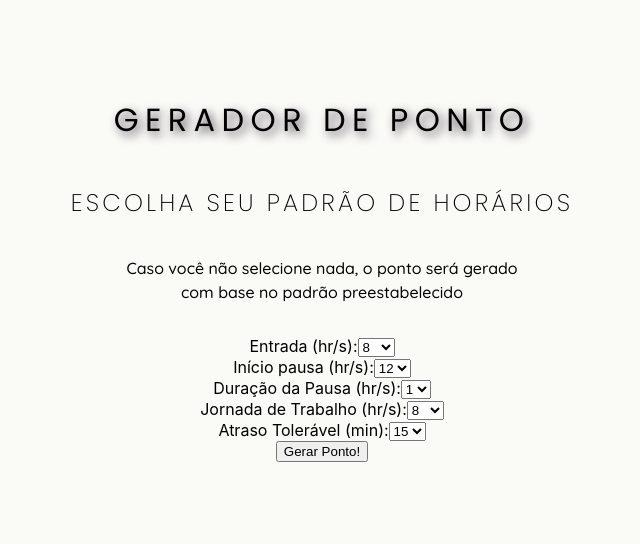
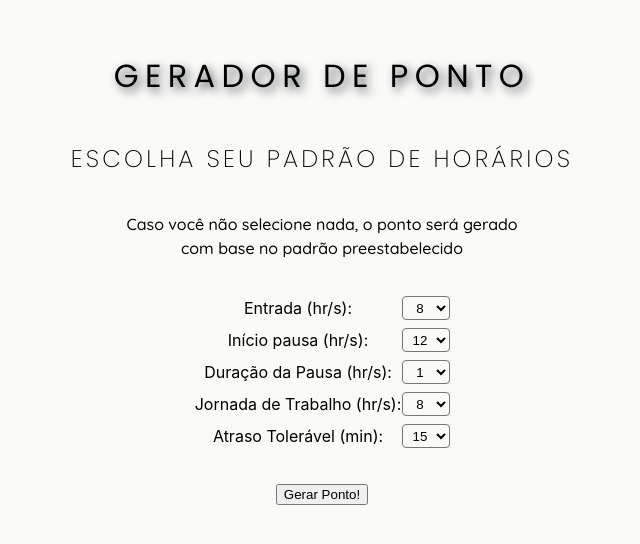
Before and after one commit to btex88/timesheet-generator, a React (Create React App) app: page / in a window 1280 px wide. Shown: the part 132-676 px from the top of the page, without its empty margins (318-958 px from the left). Built offline with nearby package versions, Linux system fonts and the light colour scheme.

Commit message:
Style/Input - Positioning and sizing

```diff
--- a/src/components/Input/Input.jsx
+++ b/src/components/Input/Input.jsx
@@ -1,5 +1,6 @@
 import React from 'react';
 import PropTypes from 'prop-types';
+import styles from './Input.module.css'
 
 class Input extends React.Component {
   constructor(props) {
@@ -44,9 +45,10 @@ class Input extends React.Component {
       <>
         { visibility
         ? <></>
-        : <div className="container">
-          <label htmlFor={this.state.label}>{this.state.name}</label>
+        : <div className={styles.container}>
+          <span className={styles.labelText}>{this.state.name}</span>
           <select
+            className={styles.dropdownMenu}
             defaultValue={this.state.default}
             onChange={this.handleChange}
           >
--- /dev/null
+++ b/src/components/Input/Input.module.css
@@ -0,0 +1,32 @@
+.container {
+  min-width: 16rem;
+  height: 2rem;
+  display: flex;
+  justify-content: space-around;
+  flex-direction: row;
+  flex-wrap: nowrap;
+  align-items: center;
+  align-content: center;
+}
+
+.labelText {
+  text-align: center;
+  line-height: 2rem;
+  height: 2rem;
+  width: 13rem;
+}
+
+.dropdownMenu {
+  display: grid;
+  cursor: pointer;
+  text-align: center;
+  width: 3rem;
+  height: 1.5rem;
+  border-radius: 0.25rem;
+  outline: none;
+  background-color: #FAFAF7;
+}
+
+.dropdownMenu:focus {
+  background-color: #EAF1F4;
+}
--- a/src/components/InputDisplay/InputDisplay.jsx
+++ b/src/components/InputDisplay/InputDisplay.jsx
@@ -1,5 +1,6 @@
 import React, { Component } from 'react';
 import Input from '../Input/Input';
+import styles from './InputDisplay.module.css'
 
 class InputDisplay extends Component {
   constructor(props) {
@@ -50,7 +51,7 @@ class InputDisplay extends Component {
 
   render() {
     return (
-      <div>
+      <div className={styles.container}>
         {this.inputs.map((value) => (
           <Input
           key={value.label}
--- /dev/null
+++ b/src/components/InputDisplay/InputDisplay.module.css
@@ -0,0 +1,9 @@
+.container {
+  display: flex;
+  flex-direction: column;
+  flex-wrap: nowrap;
+  justify-content: center;
+  align-content: center;
+  align-items: center;
+  margin-bottom: 2rem;
+}
--- a/src/components/Title/Title.module.css
+++ b/src/components/Title/Title.module.css
@@ -2,13 +2,13 @@
 
 @keyframes blink {
   0% {
-    text-shadow: 4px 4px 10px #3D3340;
+    text-shadow: 4px 4px 10px #373F45;
   }
   50% {
     text-shadow: none;
   }
   100% {
-    text-shadow: 4px 4px 10px #3D3340;
+    text-shadow: 4px 4px 10px #373F45;
   }
 }
 
```
